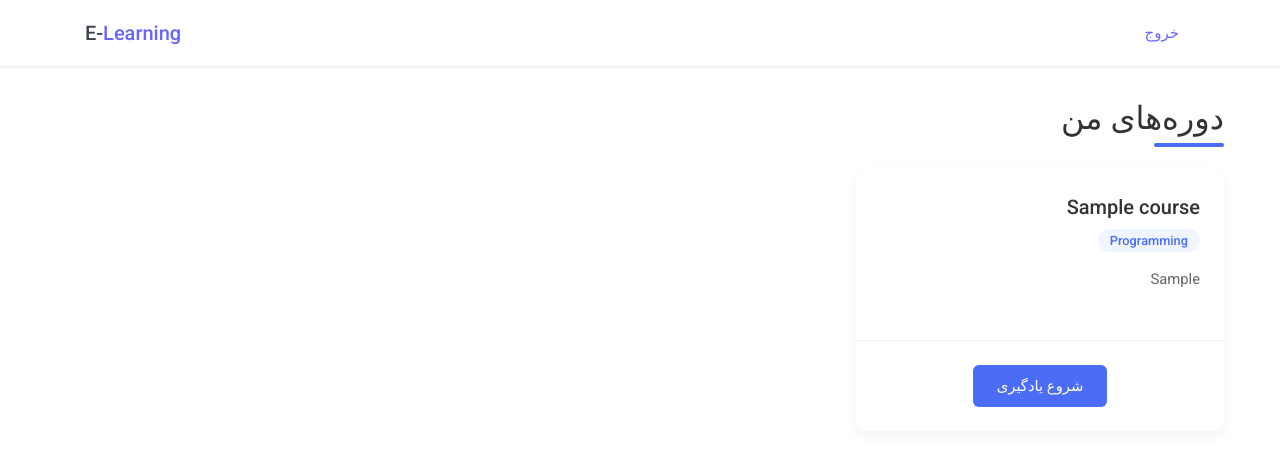
After one commit to erfanscode/E-Learning, a Django app: page /students/courses/ in a window 1280 px wide. The commit adds this page. Shown: the top 462 px of the page. Run offline with Django 5.2, Linux system fonts and the light colour scheme; a user stored in the database is signed in; data comes from the database, SQL or seed files in the repository; tables that the repository leaves empty hold one stand-in row (values such as "Sample post").

Commit message:
make template and style for student enrolling courses list

```diff
--- a/courses/static/css/style.css
+++ b/courses/static/css/style.css
@@ -1416,3 +1416,156 @@ a {
   margin: 1rem 0 2rem 0;
 }
 /* ----- End Enroll Button ----- */
+
+/* ----- Student Courses List ----- */
+.student-courses-container {
+  direction: rtl;
+  max-width: 1200px;
+  margin: 0 auto;
+  padding: 2rem 1rem;
+}
+
+.page-title {
+  font-size: 2rem;
+  font-weight: 500;
+  color: #333;
+  margin-bottom: 2rem;
+  position: relative;
+}
+
+.page-title:after {
+  content: '';
+  position: absolute;
+  bottom: -10px;
+  right: 0;
+  width: 70px;
+  height: 4px;
+  background-color: #4a6cf7;
+  border-radius: 2px;
+}
+
+.student-courses-grid {
+  display: grid;
+  grid-template-columns: repeat(auto-fill, minmax(320px, 1fr));
+  gap: 2rem;
+}
+
+.student-course-card {
+  background-color: #fff;
+  border-radius: 12px;
+  overflow: hidden;
+  box-shadow: 0 5px 15px rgba(0, 0, 0, 0.05);
+  display: flex;
+  flex-direction: column;
+  height: 100%;
+}
+
+.student-course-header {
+  padding: 1.5rem 1.5rem 0.5rem;
+}
+
+.student-course-title {
+  font-size: 1.25rem;
+  font-weight: 500;
+  color: #333;
+  margin-bottom: 0.5rem;
+  line-height: 1.4;
+}
+
+.student-course-subject {
+  display: inline-block;
+  background-color: #f0f5ff;
+  color: #4a6cf7;
+  font-size: 0.8rem;
+  font-weight: 500;
+  padding: 0.25rem 0.75rem;
+  border-radius: 20px;
+}
+
+.student-course-content {
+  padding: 0.5rem 1.5rem 1.5rem;
+  flex-grow: 1;
+}
+
+.student-course-overview {
+  color: #666;
+  margin-bottom: 1.5rem;
+  line-height: 1.6;
+}
+
+.student-course-footer {
+  padding: 1.5rem;
+  border-top: 1px solid #f0f0f0;
+  text-align: center;
+}
+
+.student-course-btn {
+  display: inline-block;
+  padding: 0.75rem 1.5rem;
+  border-radius: 6px;
+  font-weight: 500;
+  text-align: center;
+  cursor: pointer;
+  transition: all 0.3s ease;
+}
+
+.student-course-btn-primary {
+  background-color: #4a6cf7;
+  color: white;
+  border: none;
+}
+
+.student-course-btn-primary:hover {
+  background-color: #3a5ce5;
+  transform: translateY(-2px);
+}
+
+/* Empty state styles */
+.empty-state {
+  text-align: center;
+  padding: 4rem 2rem;
+  background-color: #f9fafc;
+  border-radius: 12px;
+  box-shadow: 0 5px 15px rgba(0, 0, 0, 0.05);
+}
+
+.empty-state-icon {
+  font-size: 4rem;
+  margin-bottom: 1.5rem;
+}
+
+.empty-state h2 {
+  font-size: 1.5rem;
+  color: #333;
+  margin-bottom: 1rem;
+}
+
+.empty-state p {
+  color: #666;
+  margin-bottom: 2rem;
+  max-width: 500px;
+  margin-left: auto;
+  margin-right: auto;
+}
+
+/* Responsive styles */
+@media (max-width: 768px) {
+  .student-courses-grid {
+    grid-template-columns: 1fr;
+  }
+
+  .page-title {
+    font-size: 2rem;
+  }
+}
+
+@media (max-width: 480px) {
+  .student-courses-container {
+    padding: 1.5rem 1rem;
+  }
+
+  .page-title {
+    font-size: 1.75rem;
+  }
+}
+/* ----- End Student Courses List ----- */
--- /dev/null
+++ b/students/templates/students/course/list.html
@@ -0,0 +1,41 @@
+{% extends "parent/base.html" %}
+
+{% block title %}لیست دوره‌ها{% endblock %}
+
+{% block content %}
+<div class="student-courses-container">
+  <h1 class="page-title">دوره‌های من</h1>
+
+  {% if object_list %}
+      <div class="student-courses-grid">
+        {% for course in object_list %}
+          <div class="student-course-card">
+            <div class="student-course-header">
+              <h2 class="student-course-title">{{ course.title }}</h2>
+              <a href="{% url 'courses:course_list_subject' course.subject.slug %}" class="student-course-subject">{{ course.subject.title }}</a>
+            </div>
+            <div class="student-course-content">
+              <p class="student-course-overview">{{ course.overview|truncatewords:10 }}</p>
+            </div>
+            <div class="student-course-footer">
+              <a href="{% url 'students:student_course_detail' course.id %}" class="student-course-btn student-course-btn-primary">
+                شروع یادگیری
+              </a>
+            </div>
+          </div>
+        {% endfor %}
+      </div>
+  {% else %}
+
+      <div class="empty-state">
+        <div class="empty-state-icon">📚</div>
+        <h2>هنوز دوره‌ای ثبت نام نکردی</h2>
+        <p>با مشاهده دوره‌های موجود و شروع یادگیری امروز خود را آسان‌تر کنید!</p>
+        <a href="{% url 'course_list' %}" class="student-course-btn student-course-btn-primary">مشاهده دوره‌ها</a>
+      </div>
+
+  {% endif %}
+
+</div>
+
+{% endblock %}
```
